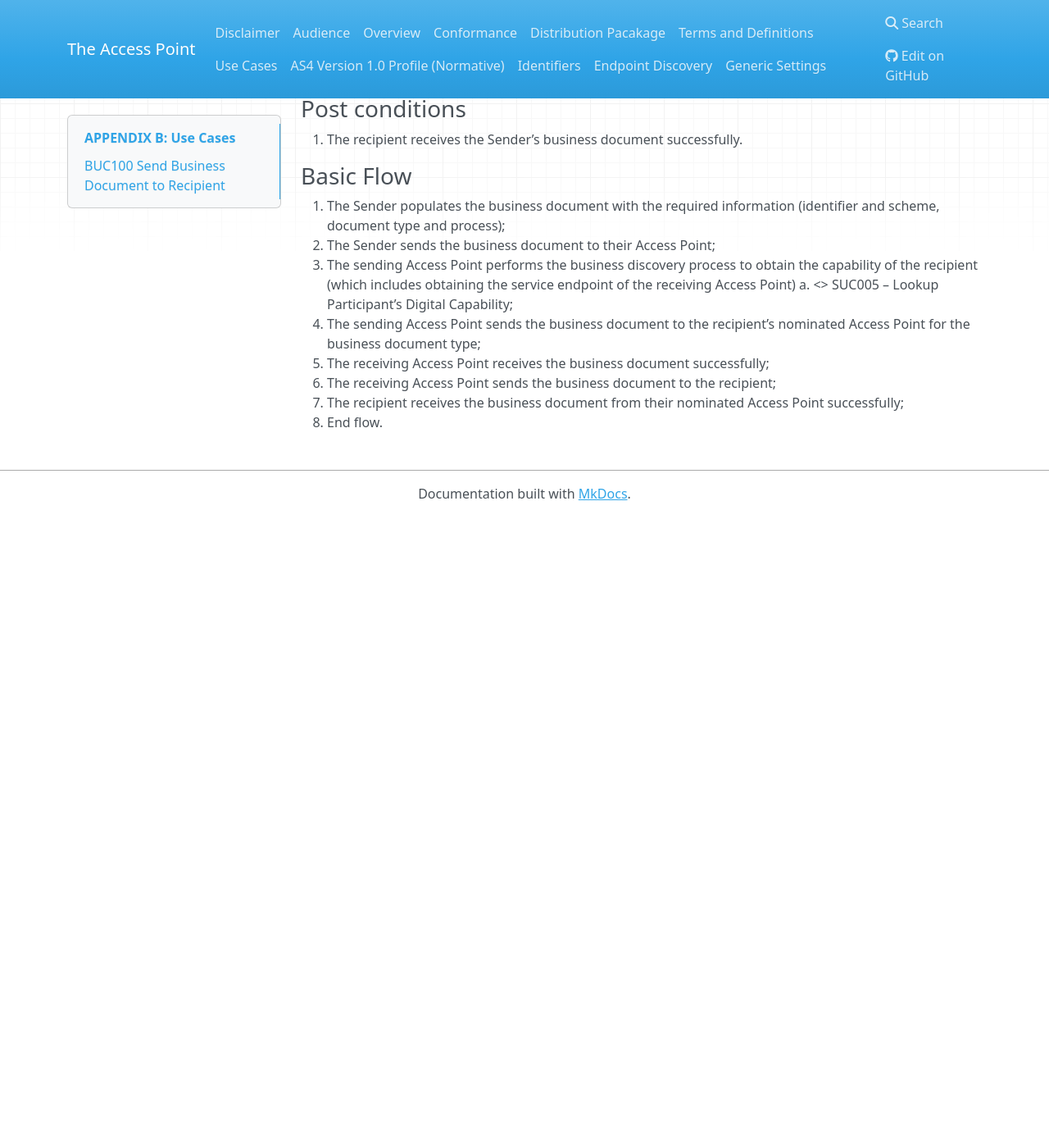
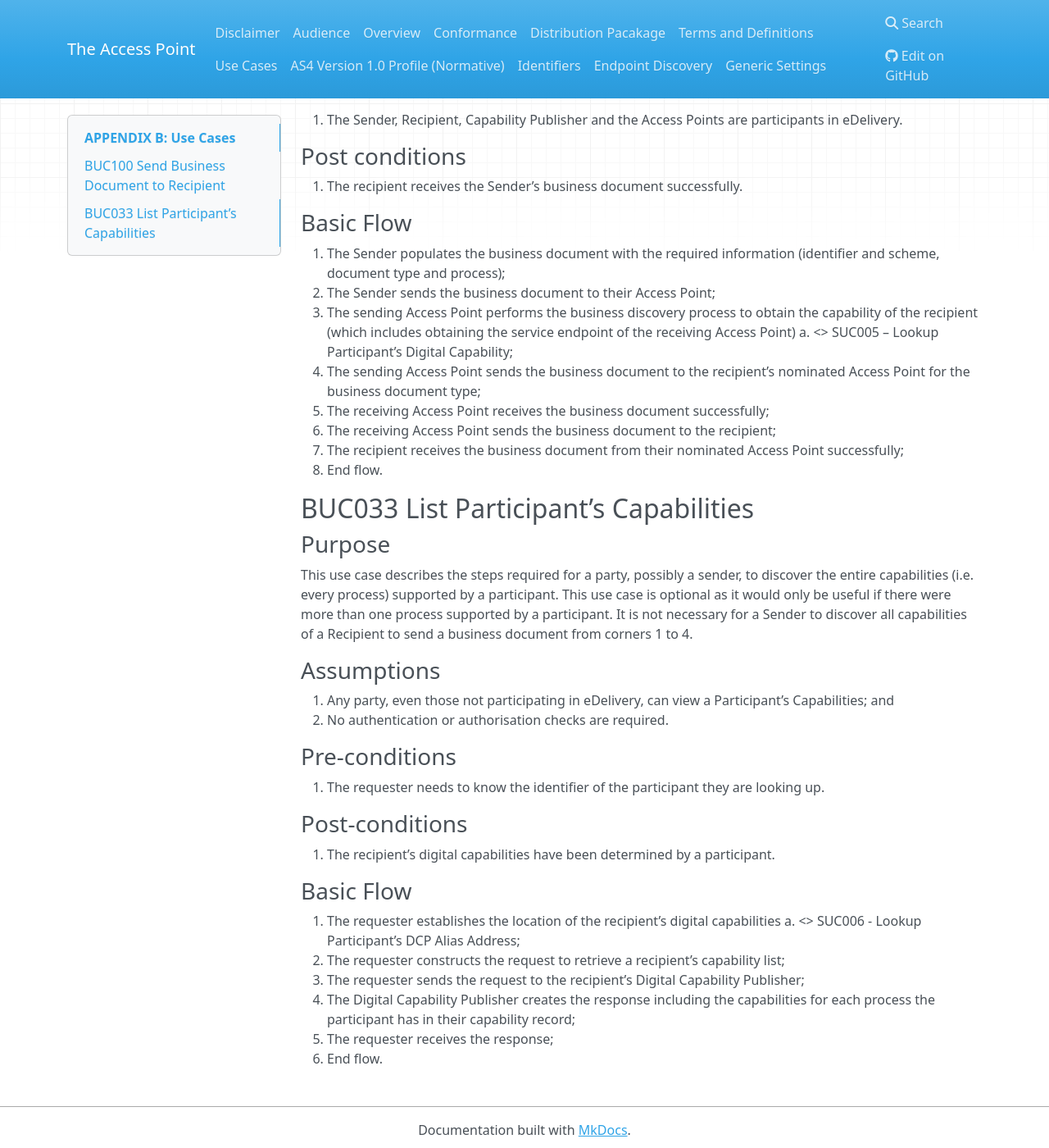
Before and after one commit to Digital-Business-Council/Access-Point, an MkDocs documentation site: the page built from docs/appendix_B.md, in a window 1280 px wide and 1400 px high, scrolled down 316 px. Shown: the whole window at 82% size. Built offline with MkDocs 1.6.1, drawn with Linux system fonts in a browser that asks for light colours; nearby versions of some CDN libraries; old or Windows-style settings are respelled for this version of MkDocs; before the commit the page ends 946 px from its top, so only the background shows below that; some of the changed text lies outside the part shown.

Commit message:
Update appendix_B.md

```diff
--- a/docs/appendix_B.md
+++ b/docs/appendix_B.md
@@ -2,8 +2,11 @@
 ## BUC100 Send Business Document to Recipient
 
 ### Purpose
-This high level use case describes the end to end process of sending a business document to a recipient. Assumptions
+This high level use case describes the end to end process of sending a business document to a recipient.
+
+### Assumptions
 N/A
+
 ### Preconditions
  1. The Sender, Recipient, Capability Publisher and the Access Points are participants in eDelivery.
 
@@ -20,3 +23,27 @@ N/A
  6. The receiving Access Point sends the business document to the recipient;
  7. The recipient receives the business document from their nominated Access Point successfully;
  8. End flow.
+
+## BUC033 List Participant’s Capabilities
+
+### Purpose
+This use case describes the steps required for a party, possibly a sender, to discover the entire capabilities (i.e. every process) supported by a participant. This use case is optional as it would only be useful if there were more than one process supported by a participant. It is not necessary for a Sender to discover all capabilities of a Recipient to send a business document from corners 1 to 4.
+
+### Assumptions
+ 1. Any party, even those not participating in eDelivery, can view a Participant’s Capabilities; and
+ 2. No authentication or authorisation checks are required.
+
+### Pre-conditions
+ 1. The requester needs to know the identifier of the participant they are looking up.
+
+### Post-conditions
+ 1. The recipient’s digital capabilities have been determined by a participant.
+
+### Basic Flow
+ 1. The requester establishes the location of the recipient’s digital capabilities
+    a. <<include>> SUC006 - Lookup Participant’s DCP Alias Address;
+ 2. The requester constructs the request to retrieve a recipient’s capability list;
+ 3. The requester sends the request to the recipient’s Digital Capability Publisher;
+ 4. The Digital Capability Publisher creates the response including the capabilities for each process the participant has in their capability record;
+ 5. The requester receives the response;
+ 6. End flow.
```
